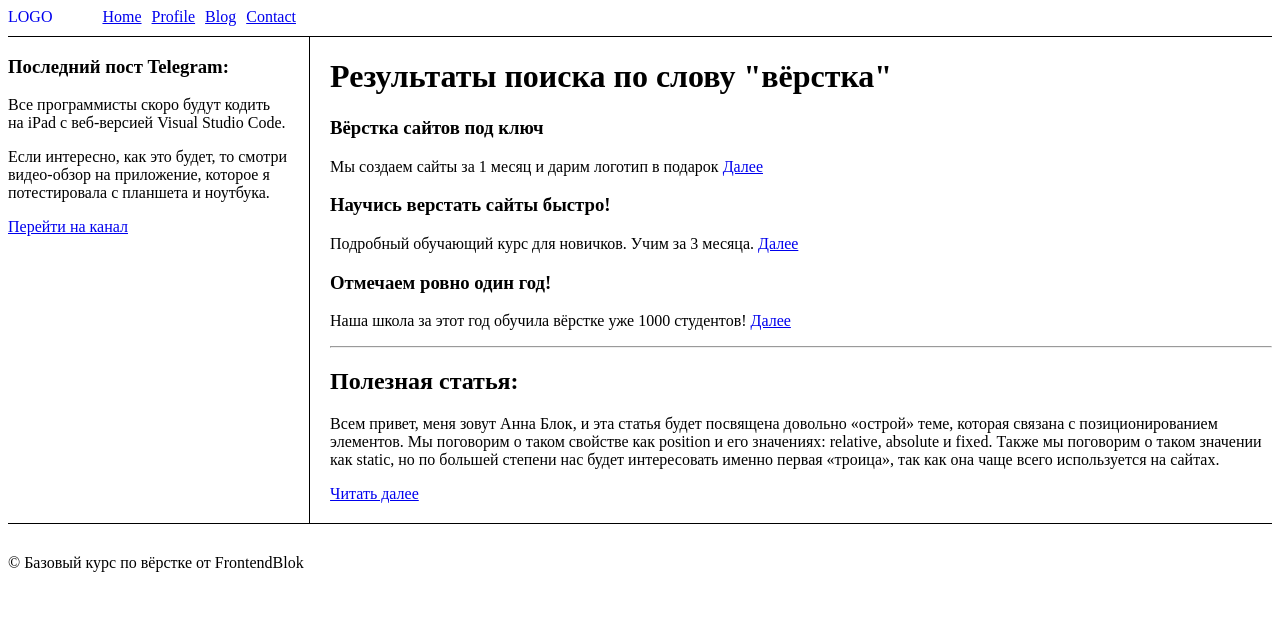
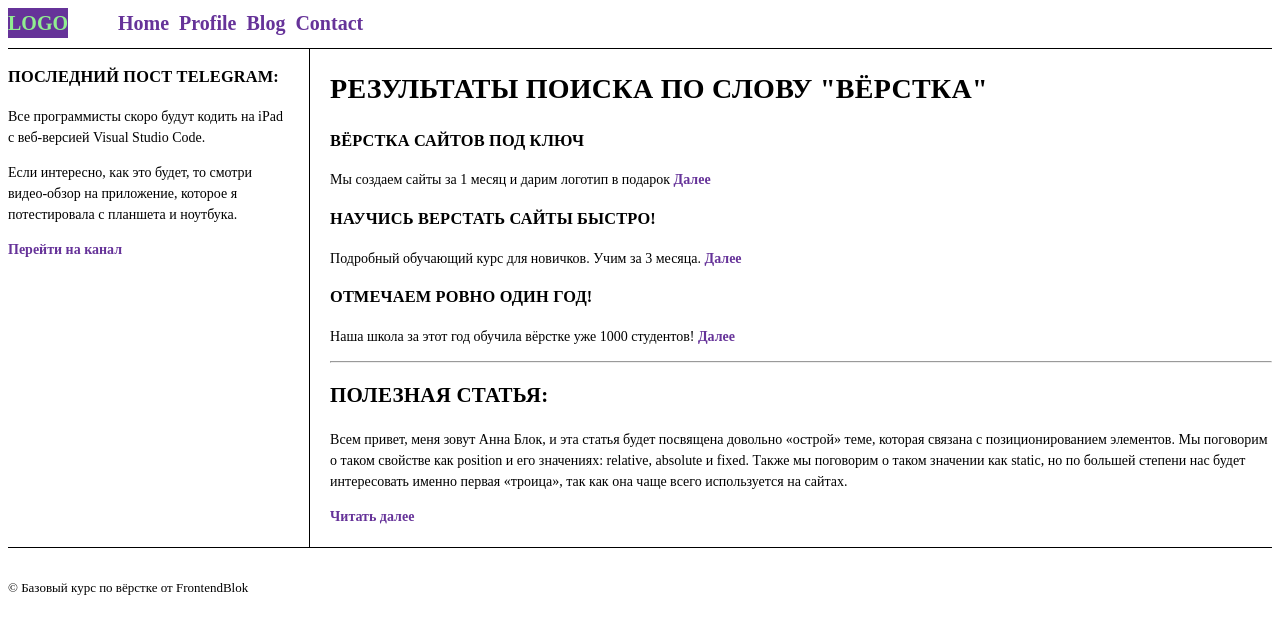
Before and after one commit to AntonRash/FrontendBlok-Module01-Test, a plain HTML site: page semantic.html in a window 1280 px wide. Drawn offline with Linux system fonts and the light colour scheme.

Commit message:
home work 7

```diff
--- /dev/null
+++ b/css/semantic.css
@@ -0,0 +1,58 @@
+@import url("https://fonts.googleapis.com/css2?family=Roboto:wght@400;700&display=swap");
+
+h1,
+h2,
+h3 {
+	text-transform: uppercase;
+	letter-spacing: 0.01em;
+}
+a {
+	text-decoration: none;
+	color: rebeccapurple;
+	font-weight: 700;
+}
+.header {
+	display: flex;
+	border-bottom: 1px solid #000;
+	padding-bottom: 10px;
+}
+.logo {
+	margin-right: 50px;
+	color: lightgreen;
+	background-color: rebeccapurple;
+}
+ul {
+	display: flex;
+	list-style-type: none;
+	padding-left: 0;
+	margin: 0;
+}
+ul > li {
+	margin-right: 10px;
+}
+.box {
+	display: flex;
+	margin-bottom: 30px;
+	gap: 20px;
+	border-bottom: 1px solid #000;
+}
+.aside {
+	border-right: 1px solid #000;
+	padding-right: 20px;
+}
+.post {
+	padding-bottom: 20px;
+}
+
+body {
+	font-size: 14px;
+	line-height: 1.5;
+}
+
+header {
+	font-size: 20px;
+}
+
+footer {
+	font-size: 13px;
+}
--- a/semantic.html
+++ b/semantic.html
@@ -4,40 +4,8 @@
 		<meta charset="UTF-8">
 		<meta http-equiv="X-UA-Compatible" content="IE=edge">
 		<meta name="viewport" content="width=device-width, initial-scale=1.0">
+		<link rel="stylesheet" href="/css/semantic.css">
 		<title>Document</title>
-		<style>
-        .header {
-            display: flex;
-            border-bottom: 1px solid #000;
-            padding-bottom: 10px;
-        }
-        .logo {
-            margin-right: 50px;
-            text-decoration: none;
-        }
-        ul {
-            display: flex;
-            list-style-type: none;
-            padding-left: 0;
-            margin: 0;
-        }
-        ul > li {
-            margin-right: 10px;
-        }
-        .box {
-            display: flex;
-            margin-bottom: 30px;
-            gap: 20px;
-            border-bottom: 1px solid #000;
-        }
-        .aside {
-            border-right: 1px solid #000;
-            padding-right: 20px;
-        }
-        .post {
-            padding-bottom: 20px;
-        }
-    </style>
 	</head>
 	<body>
 		<header class="header">
```
